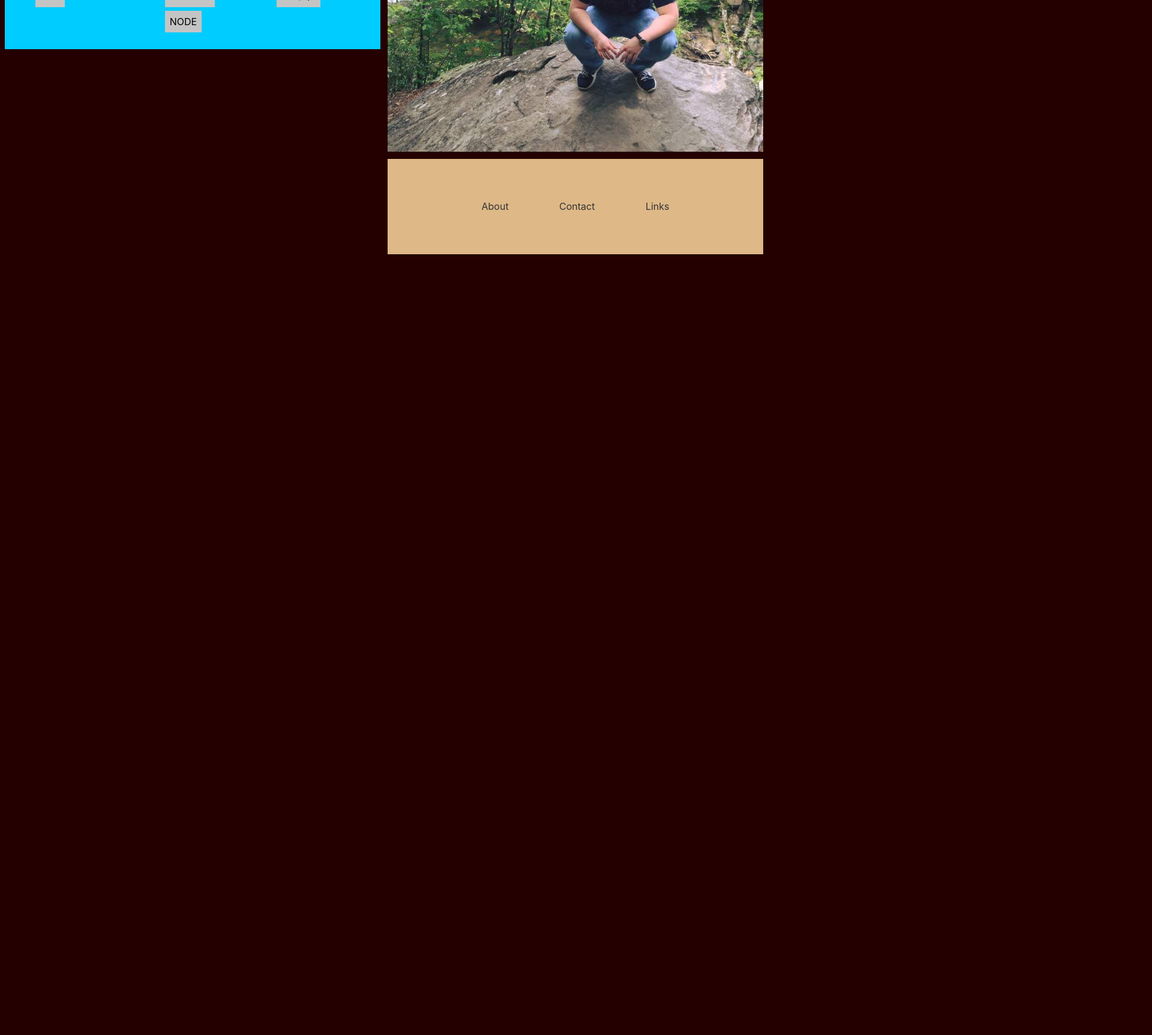
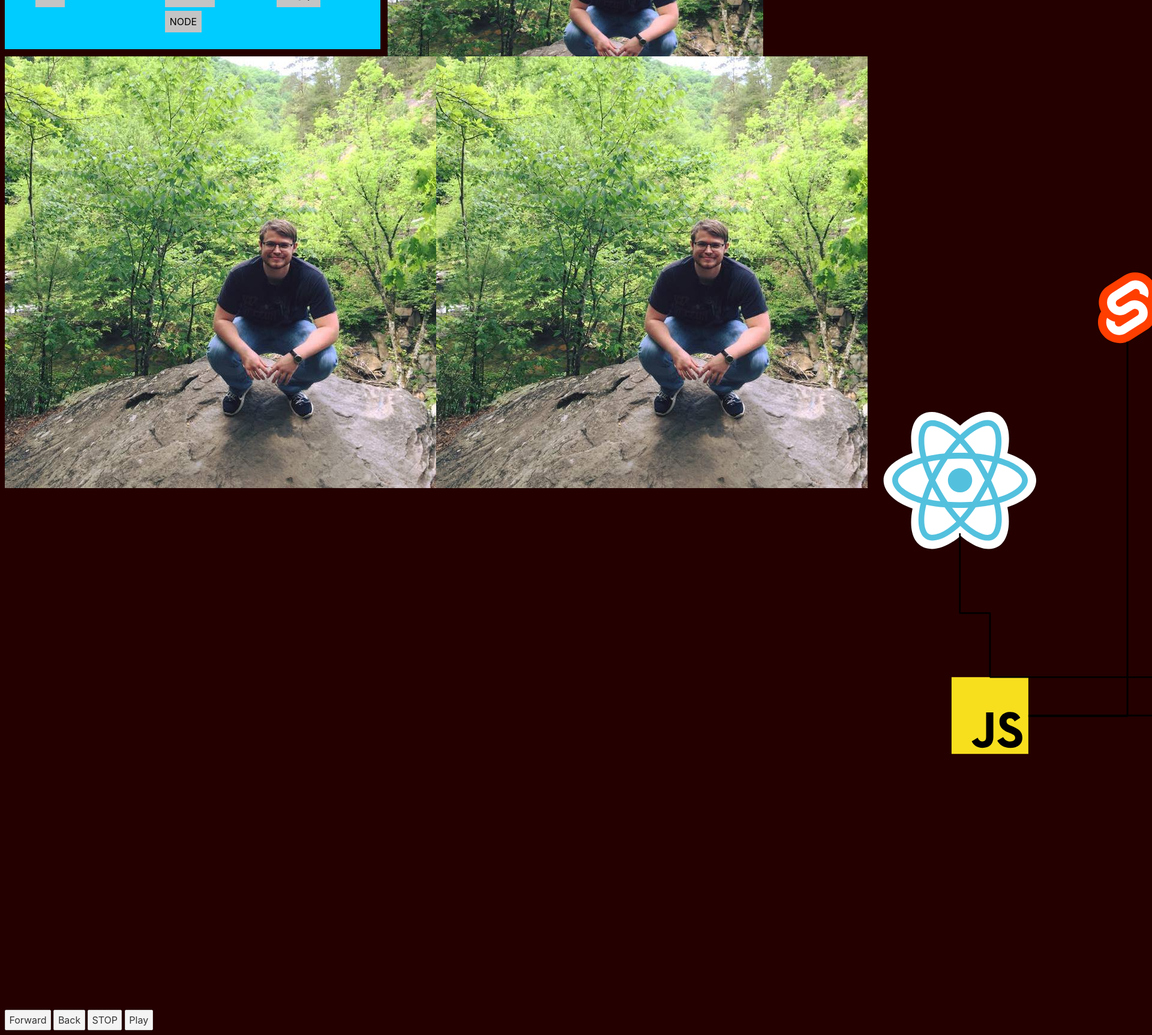
Before and after one commit to tsclay/portfolio-site, a Svelte app: page / in a window 1280 px wide. Shown: the part 368-2094 px from the top of the page at 60% size, 1920 px wide, since content can reach past the window. Before the commit the page ends 800 px from the top, so only its background shows below. Built offline with nearby package versions, Linux system fonts and the light colour scheme; a web font is replaced by a local one.

Commit message:
added carousel; can go forward, back, play and stop

```diff
--- a/public/css/global.css
+++ b/public/css/global.css
@@ -99,7 +99,8 @@ button:focus {
   grid-area: 2/1/2/3;
 }
 
-#knowledge-tree {
+#knowledge-tree,
+#project-carousel {
   grid-area: 3/1/5/3;
 }
 
--- a/src/components/Projects.svelte
+++ b/src/components/Projects.svelte
@@ -1,13 +1,56 @@
 <script>
-  let nums = [1, 2, 3, 4];
+  import { onMount } from "svelte";
+  let links = [
+    "/img/tim.jpg",
+    "/img/drawing.svg",
+    "/img/tim.jpg",
+    "/favicon.png"
+  ];
+  let duration = 750;
+  let timer = null;
+
+  const next = () => {
+    const lastLink = links.shift();
+    links = [...links, lastLink];
+  };
+
+  const prev = () => {
+    const nextLink = links.pop();
+    links = [nextLink, ...links];
+  };
+
+  // Start carousel reel
+  const play = () => {
+    timer = setInterval(next, duration);
+    console.log("timer started");
+  };
+
+  const stop = () => {
+    console.log("stop!");
+    return clearTimeout(timer);
+  };
+
+  play();
 </script>
 
 <style>
-
+  #project-carousel {
+    /* overflow: hidden; */
+    position: relative;
+  }
 </style>
 
 <div id="project-carousel">
-  {#each nums as num}
-    <div id="project-{num}" />
-  {/each}
+  <div class="flex-row nowrap">
+    {#each links as link}
+      <div id="project-{link}">
+        <img src={link} alt="" />
+      </div>
+    {/each}
+  </div>
+
+  <button on:click={next} type="button">Forward</button>
+  <button on:click={prev} type="button">Back</button>
+  <button on:click={stop} type="button">STOP</button>
+  <button on:click={play} type="button">Play</button>
 </div>
```
